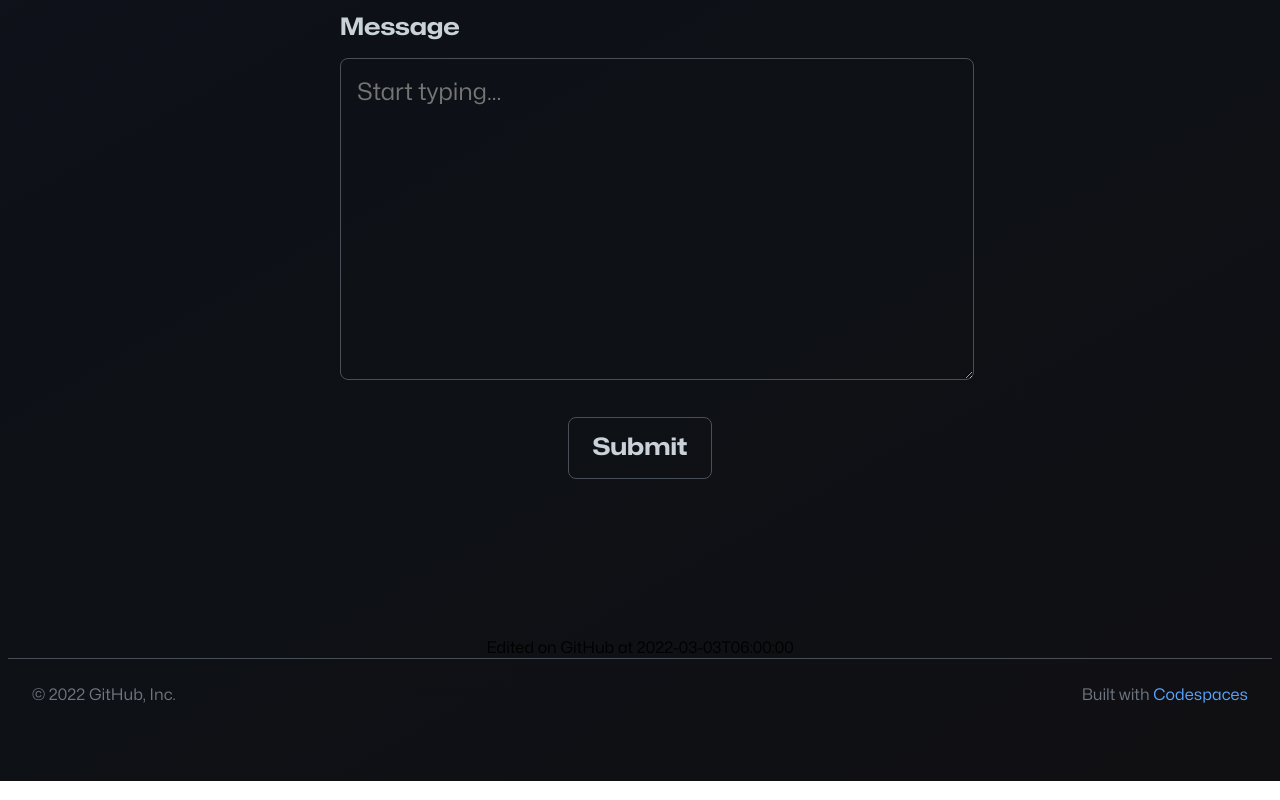
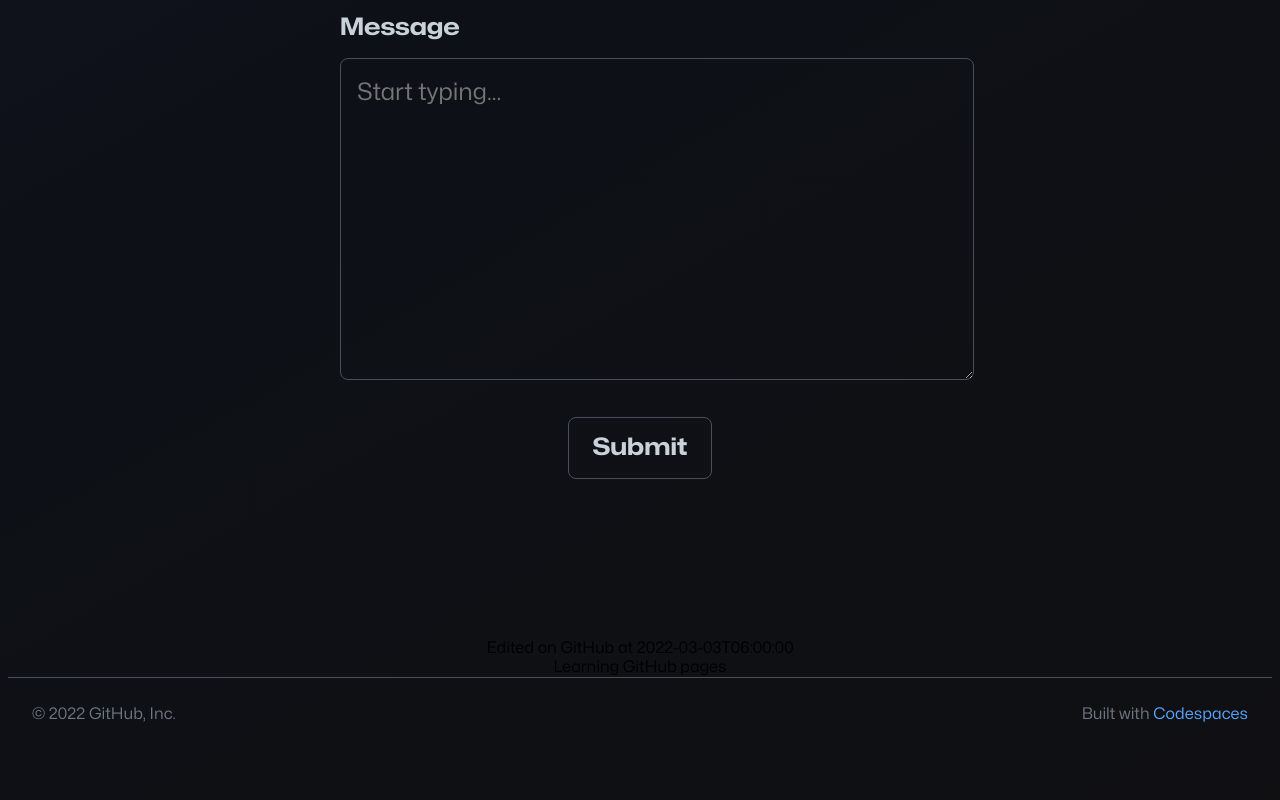
Before and after one commit to ipnh0116/codespaces-actions-playground, a plain HTML site: page src/index.html in a window 1280 px wide. Shown: the part 4899-5699 px from the top of the page. Drawn offline with Linux system fonts and the light colour scheme.

Commit message:
Edit index.html

```diff
--- a/src/index.html
+++ b/src/index.html
@@ -220,6 +220,9 @@
     <div>
       Edited on GitHub at 2022-03-03T06:00:00
     </div>
+    <div>
+      Learning GitHub pages
+    </div>
 
     <!-- Footer -->
     <div class="footer">
```
